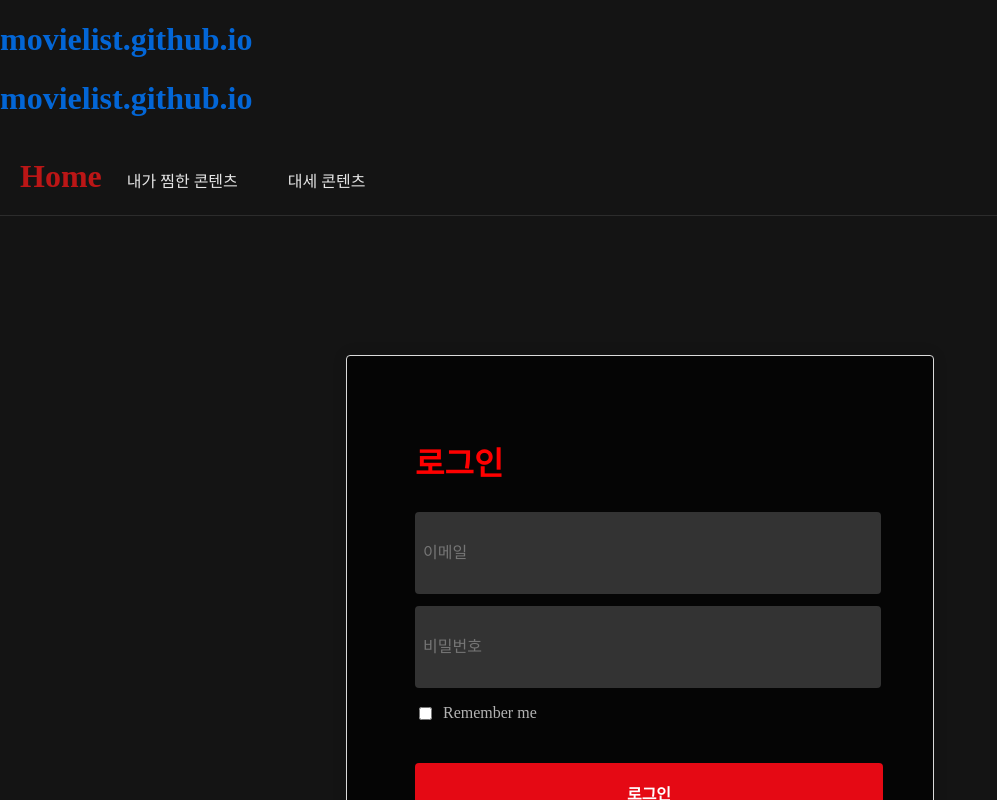
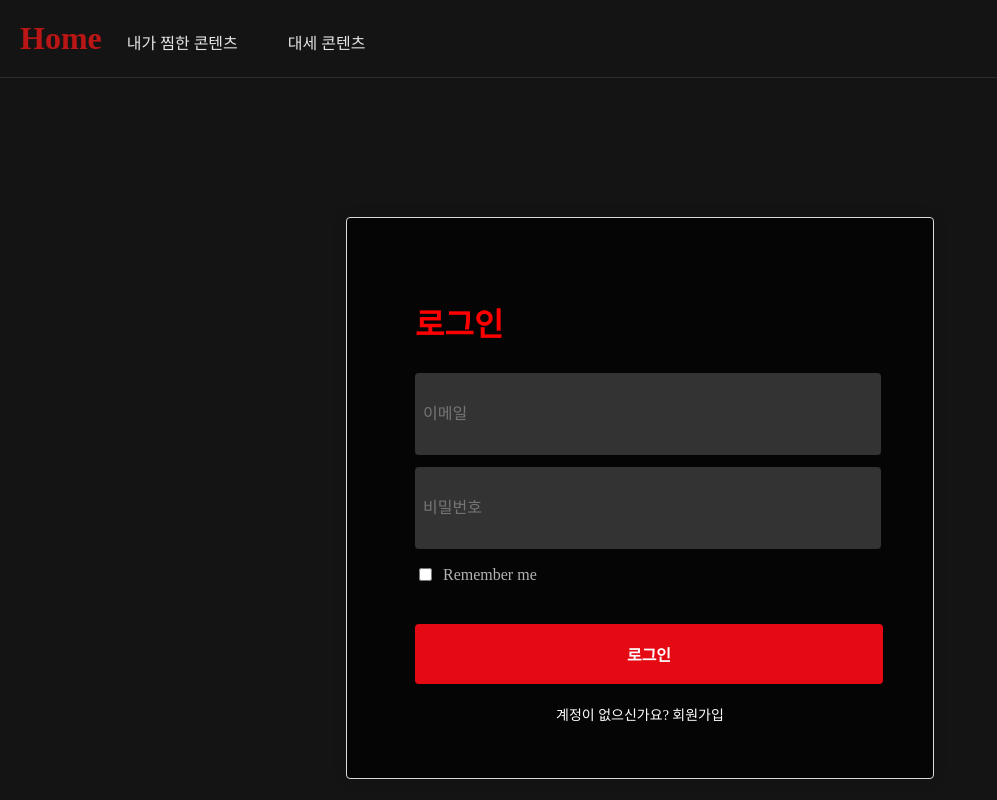
Before and after one commit to dllxxun/movielist.github.io, a Vue app: page /signin in a window 1280 px wide. Shown: the top 800 px of the page, without its empty margins (0-997 px from the left). Built offline with nearby package versions, Linux system fonts and the light colour scheme; no server answers.

Commit message:
링크 수정

```diff
--- a/package.json
+++ b/package.json
@@ -5,7 +5,7 @@
   "homepage": "https://dllxxun.github.io/movielist.github.io",
   "scripts": {
     "predeploy": "npm run build",
-    "deploy": "npm run build && gh-pages -b main -d build",
+    "deploy": "gh-pages -d dist",
     "serve": "vue-cli-service serve",
     "build": "vue-cli-service build",
     "lint": "vue-cli-service lint"
@@ -25,7 +25,8 @@
     "@vue/cli-plugin-eslint": "~5.0.0",
     "@vue/cli-service": "~5.0.0",
     "eslint": "^7.32.0",
-    "eslint-plugin-vue": "^8.0.3"
+    "eslint-plugin-vue": "^8.0.3",
+    "gh-pages": "^6.2.0"
   },
   "eslintConfig": {
     "root": true,
@@ -41,7 +42,6 @@
     },
     "rules": {}
   },
-
   "browserslist": [
     "> 1%",
     "last 2 versions",
--- a/src/App.vue
+++ b/src/App.vue
@@ -1,13 +1,4 @@
 <template>
-  <div>
-    <h1>
-      <router-link to="/">movielist.github.io</router-link>
-    </h1>
-    <!-- 또는 -->
-    <h1>
-      <a href="https://dllxxun.github.io/movielist.github.io/">movielist.github.io</a>
-    </h1>
-  </div>
   <div id="app">
     <nav class="navigation">
       <div class="nav-left">
@@ -212,13 +203,13 @@ body {
 }
 
 /* 링크 스타일 */
+/* 링크 스타일 */
 a {
-  color: #0366d6;
-  text-decoration: none;
+  color: #e5e5e5;
 }
 
 a:hover {
-  text-decoration: underline;
+  color: #ffffff;
 }
 
 /* 활성 링크 스타일 */
```
Also changed, not shown: 1 other file (tests, documents, lock files or other folders).
